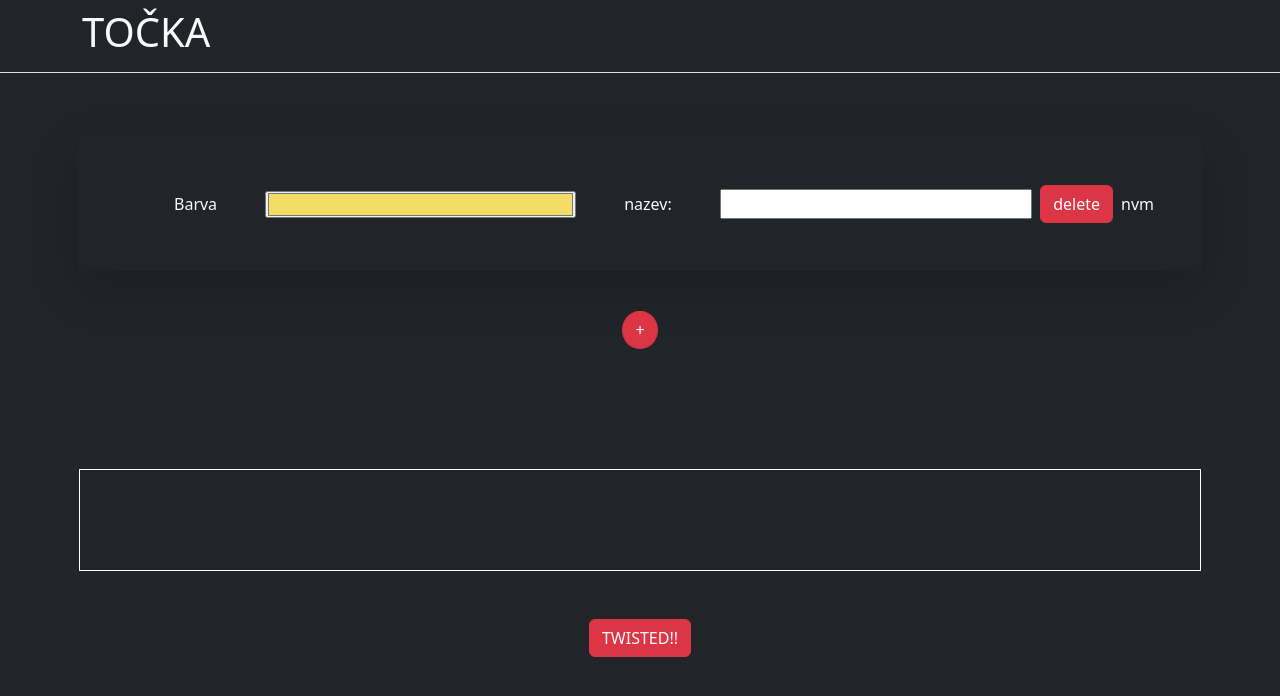
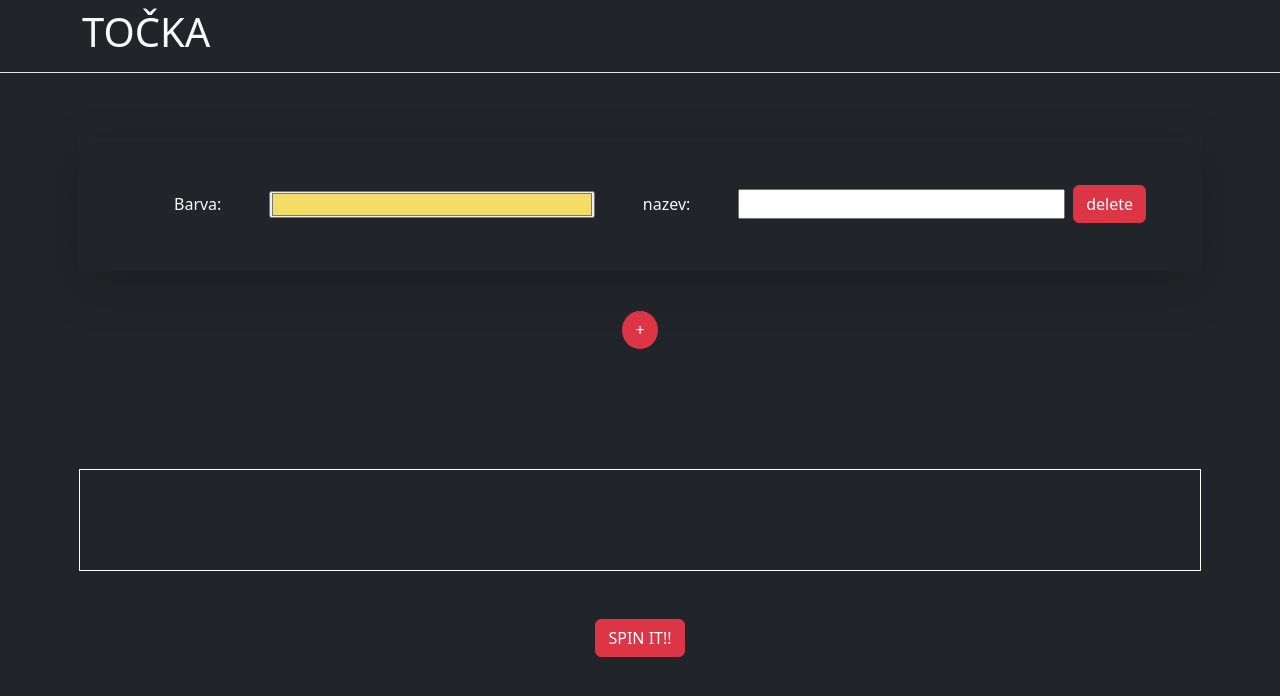
Before and after one commit to OndraFi/tocka, a React (Create React App) app in the folder tocky/: page / in a window 1280 px wide. Shown: the top 696 px of the page. Built offline with nearby package versions, Linux system fonts and the light colour scheme.

Commit message:
delete btn

```diff
--- a/tocky/src/App.js
+++ b/tocky/src/App.js
@@ -165,10 +165,10 @@ function App() {
                     height={"100px"}
                     style={{border: "1px solid white", imageRendering: "pixelated"}}>
             </canvas>
-            <button className={"btn btn-danger mb-5"}
+            <button className={"btn btn-danger text-uppercase mb-5"}
                     onClick={async () => {
                         create();
-                    }}>TWISTED!!
+                    }}>Spin it!!
             </button>
         </div>
         </div>
--- a/tocky/src/formItem.js
+++ b/tocky/src/formItem.js
@@ -5,10 +5,9 @@ export default function FormItem(props){
 
     return(
         <div className={"d-flex justify-content-around align-items-center shadow-lg p-5 my-3 mx-2"}>
-            <label className={"mx-1 mx-md-5"}>Barva</label><input id={`color${pocet}`} type={"color"} value={props.item.color} onChange={(e)=>{props.colorChange(pocet,e)}} className={"w-100"}/>
+            <label className={"mx-1 mx-md-5"}>Barva:</label><input id={`color${pocet}`} type={"color"} value={props.item.color} onChange={(e)=>{props.colorChange(pocet,e)}} className={"w-100"}/>
             <label className={"mx-1 mx-md-5"}>nazev:</label><input id={`nazev${pocet}`}  type={"text"} value={props.item.text} onChange={(e)=>{props.textChange(pocet,e)}} className={"w-100"}/>
             <div onClick={()=>{props.delete(pocet)}} className={"btn btn-danger mx-2"}>delete</div>
-            <span>nvm</span>
         </div>
     );
 }
```
